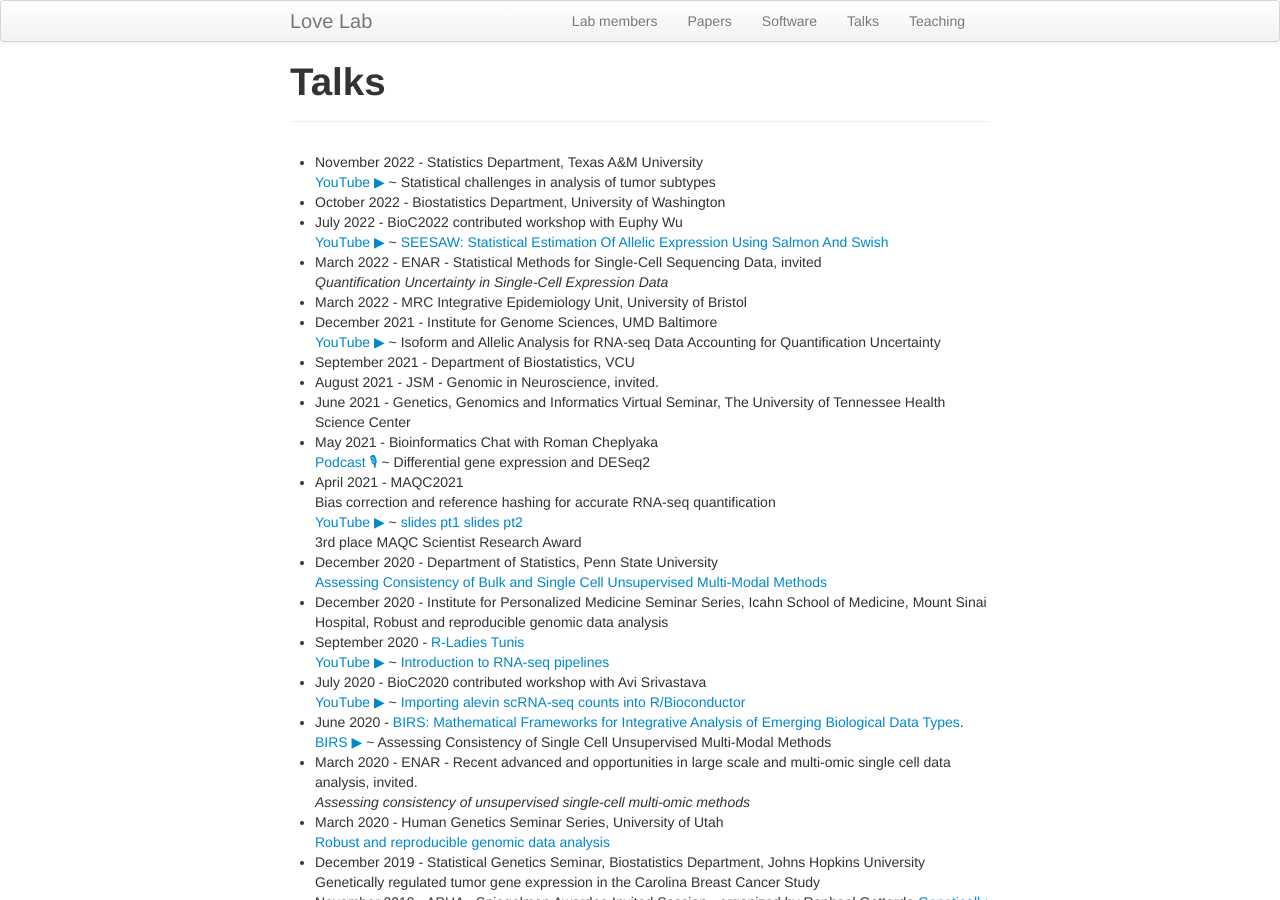
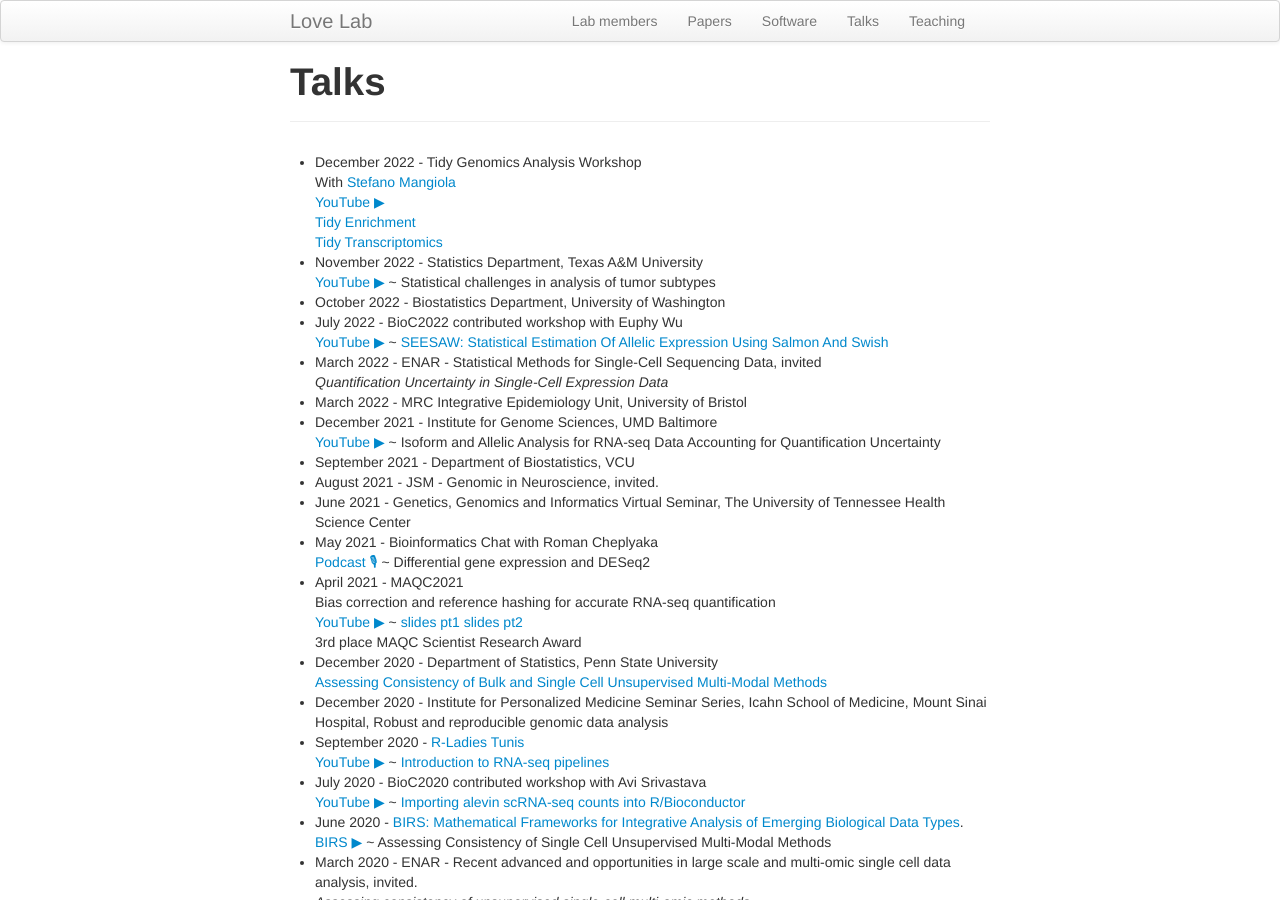
Before and after one commit to mikelove/mikelove.github.io, a Jekyll site: the page built from pages/talks.md, in a window 1280 px wide and 900 px high. Built offline with Jekyll 4.4.1, drawn with Linux system fonts in a browser that asks for light colours.

Commit message:
update talks

```diff
--- a/pages/talks.md
+++ b/pages/talks.md
@@ -3,6 +3,12 @@ layout: page
 title: "Talks"
 ---
 
+* December 2022 - Tidy Genomics Analysis Workshop <br/>
+  With [Stefano Mangiola](https://github.com/stemangiola) <br/>
+  [YouTube ▶](https://www.youtube.com/watch?v=nXxTGoBJYHM) <br/>
+  [Tidy Enrichment](https://github.com/mikelove/tidy-genomics-talk) <br/>
+  [Tidy Transcriptomics](https://github.com/tidytranscriptomics-workshops/LoveMangiola2022_tidytranscriptomics
+)
 * November 2022 - Statistics Department, Texas A&M University <br/>
   [YouTube ▶](https://www.youtube.com/watch?v=W1S3-im_1lk) ~
   Statistical challenges in analysis of tumor subtypes
```
